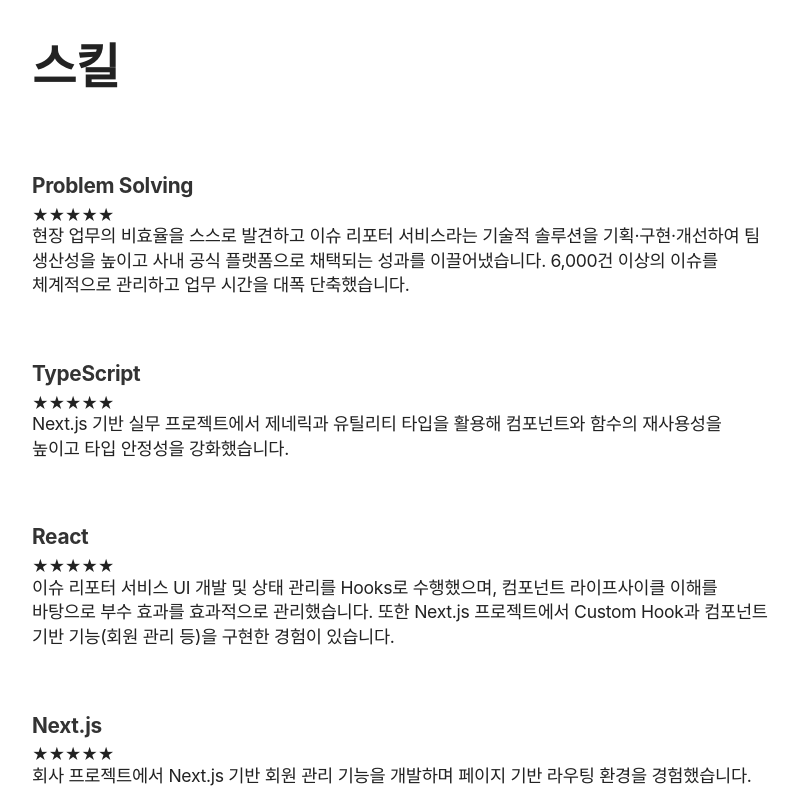
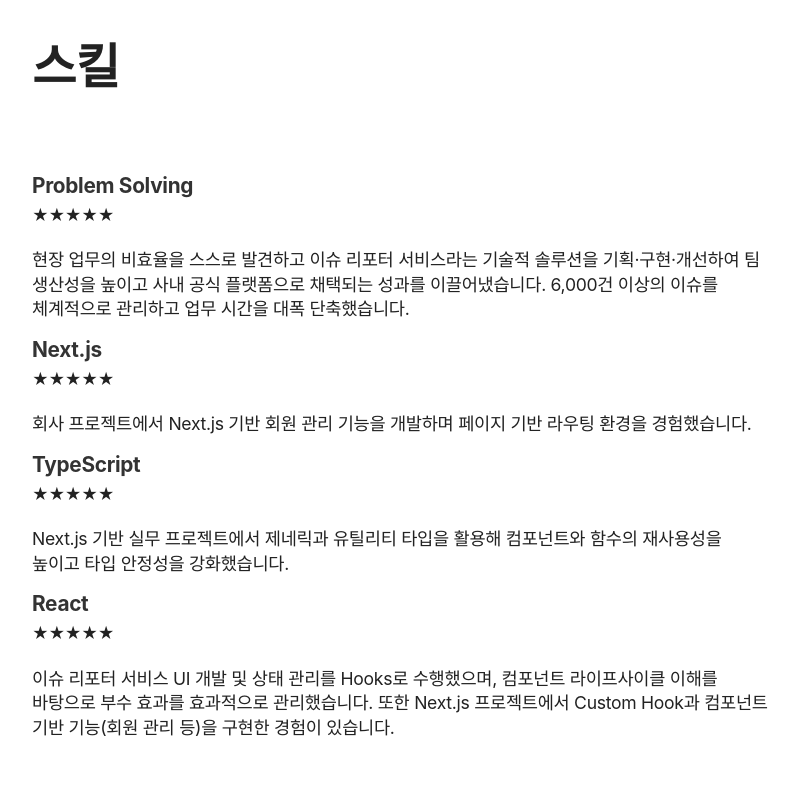
Before and after one commit to jiwonyoon-dev/jiwonyoon, a Next.js app: page /resume in a window 1280 px wide. Shown: the part 500-1300 px from the top of the page, without its empty margins (240-1038 px from the left). Built offline with nearby package versions, Linux system fonts and the light colour scheme.

Commit message:
✨skill 카드 형태로 수정

```diff
--- a/src/app/resume/page.tsx
+++ b/src/app/resume/page.tsx
@@ -18,14 +18,13 @@
   return <div>{stars}</div>
 }
 
-const SkillItem = ({ skill, level, description }: { skill: string; level: number; description: string }) => {
+const SkillItem = ({ skill, level }: { skill: string; level: number }) => {
   return (
     <div className="project">
       <div className="flex items-center">
         <h5 className="mr-4">{skill}</h5>
         <SkillLevel level={level} />
       </div>
-      <p className="leading-relaxed">{description}</p>
     </div>
   )
 }
@@ -60,32 +59,34 @@
 
       <section>
         <h2>스킬</h2>
-        <div className="section-divider">
-          <SkillItem
-            skill="Problem Solving"
-            level={4}
-            description="현장 업무의 비효율을 스스로 발견하고 이슈 리포터 서비스라는 기술적 솔루션을 기획·구현·개선하여
-            팀 생산성을 높이고 사내 공식 플랫폼으로 채택되는 성과를 이끌어냈습니다. 6,000건 이상의 이슈를 체계적으로
-            관리하고 업무 시간을 대폭 단축했습니다."
-          />
-          <SkillItem
-            skill="TypeScript"
-            level={3}
-            description="Next.js 기반 실무 프로젝트에서 제네릭과 유틸리티 타입을 활용해 컴포넌트와 함수의 재사용성을
-            높이고 타입 안정성을 강화했습니다."
-          />
-          <SkillItem
-            skill="React"
-            level={3}
-            description="이슈 리포터 서비스 UI 개발 및 상태 관리를 Hooks로 수행했으며, 컴포넌트 라이프사이클 이해를
-            바탕으로 부수 효과를 효과적으로 관리했습니다. 또한 Next.js 프로젝트에서 Custom Hook과 컴포넌트 기반
-            기능(회원 관리 등)을 구현한 경험이 있습니다."
-          />
-          <SkillItem
-            skill="Next.js"
-            level={2}
-            description="회사 프로젝트에서 Next.js 기반 회원 관리 기능을 개발하며 페이지 기반 라우팅 환경을 경험했습니다."
-          />
+        <div className="section-divider grid grid-cols-1 gap-6 sm:grid-cols-2">
+          <div className="rounded-lg bg-white p-6 shadow">
+            <SkillItem skill="Problem Solving" level={4} />
+            <p>
+              현장 업무의 비효율을 스스로 발견하고 이슈 리포터 서비스라는 기술적 솔루션을 기획·구현·개선하여 팀 생산성을
+              높이고 사내 공식 플랫폼으로 채택되는 성과를 이끌어냈습니다. 6,000건 이상의 이슈를 체계적으로 관리하고 업무
+              시간을 대폭 단축했습니다.
+            </p>
+          </div>
+          <div className="rounded-lg bg-white p-6 shadow">
+            <SkillItem skill="Next.js" level={2} />
+            <p>회사 프로젝트에서 Next.js 기반 회원 관리 기능을 개발하며 페이지 기반 라우팅 환경을 경험했습니다.</p>
+          </div>
+          <div className="rounded-lg bg-white p-6 shadow">
+            <SkillItem skill="TypeScript" level={3} />
+            <p>
+              Next.js 기반 실무 프로젝트에서 제네릭과 유틸리티 타입을 활용해 컴포넌트와 함수의 재사용성을 높이고 타입
+              안정성을 강화했습니다.
+            </p>
+          </div>
+          <div className="rounded-lg bg-white p-6 shadow">
+            <SkillItem skill="React" level={3} />
+            <p>
+              이슈 리포터 서비스 UI 개발 및 상태 관리를 Hooks로 수행했으며, 컴포넌트 라이프사이클 이해를 바탕으로 부수
+              효과를 효과적으로 관리했습니다. 또한 Next.js 프로젝트에서 Custom Hook과 컴포넌트 기반 기능(회원 관리 등)을
+              구현한 경험이 있습니다.
+            </p>
+          </div>
         </div>
       </section>
 
```
